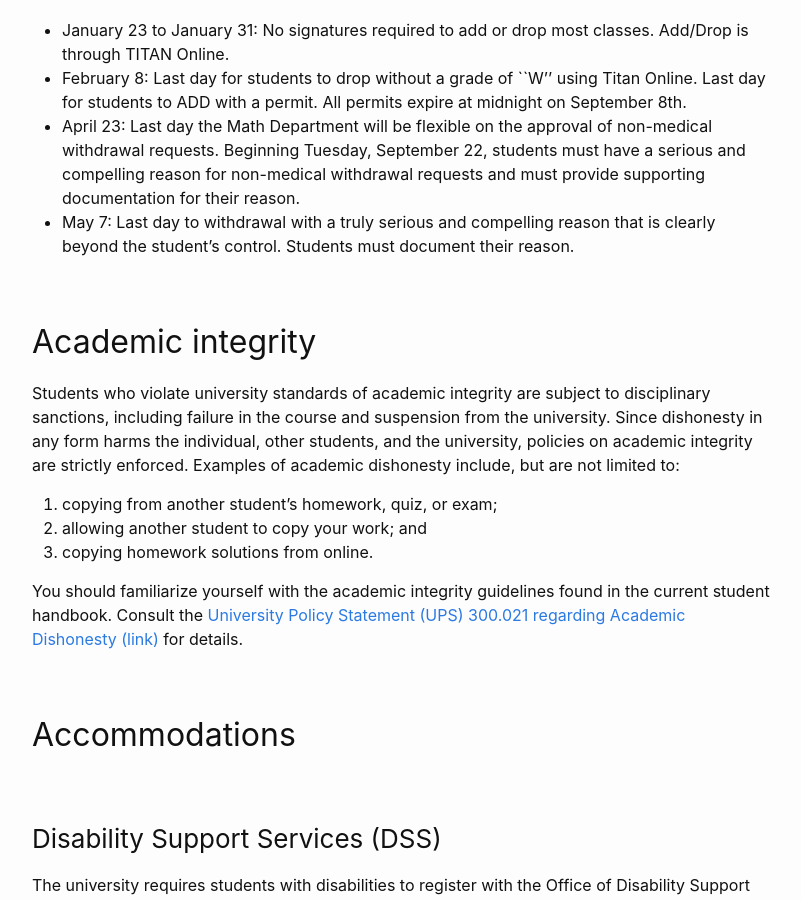
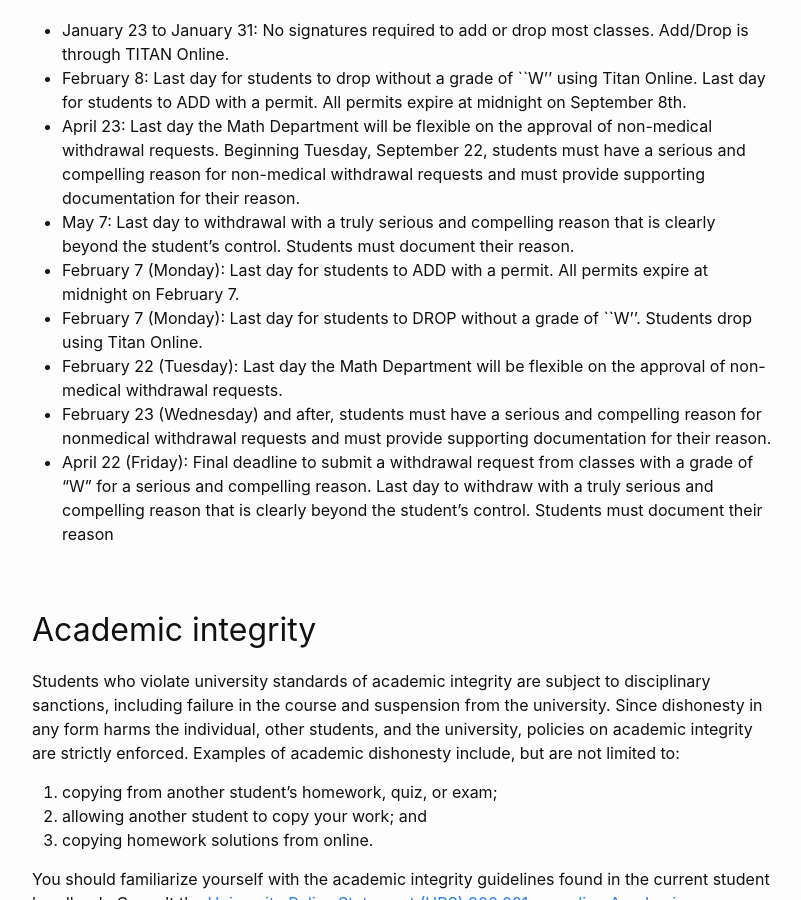
Before and after one commit to wcasper/math107spring2022, a Jekyll site: the page built from extras/syllabus.md, in a window 1280 px wide and 900 px high, scrolled down 5274 px. Shown: the whole window, without its empty margins (238-1039 px from the left). Built offline with Jekyll 4.4.1, drawn with Linux system fonts in a browser that asks for light colours.

Commit message:
changed important dates

```diff
--- a/extras/syllabus.md
+++ b/extras/syllabus.md
@@ -138,6 +138,12 @@ Midterms will be held during class time in our Zoom meeting on the following dat
 * February 8: Last day for students to drop without a grade of ``W'' using Titan Online. Last day for students to ADD with a permit. All permits expire at midnight on September 8th.
 * April 23: Last day the Math Department will be flexible on the approval of non-medical withdrawal requests. Beginning Tuesday, September 22, students must have a serious and compelling reason for non-medical withdrawal requests and must provide supporting documentation for their reason.
 * May 7: Last day to withdrawal with a truly serious and compelling reason that is clearly beyond the student's control. Students must document their reason.
+* February 7 (Monday): Last day for students to ADD with a permit. All permits expire at midnight on February 7.
+* February 7 (Monday): Last day for students to DROP without a grade of ``W''.  Students drop using Titan Online.
+* February 22 (Tuesday): Last day the Math Department will be flexible on the approval of non-medical withdrawal requests.
+* February 23 (Wednesday) and after, students must have a serious and compelling reason for nonmedical withdrawal requests and must provide supporting documentation for their reason.
+* April 22 (Friday): Final deadline to submit a withdrawal request from classes with a grade of "W" for a serious and compelling reason. Last day to withdraw with a truly serious and compelling reason that is clearly beyond the student's control. Students must document their reason
+
 
 ## Academic integrity
 Students who violate university standards of academic integrity are subject to disciplinary sanctions, including failure in the course and suspension from the university. Since dishonesty in any form harms the individual, other students, and the university, policies on academic integrity are strictly enforced. Examples of academic dishonesty include, but are not limited to:
```
